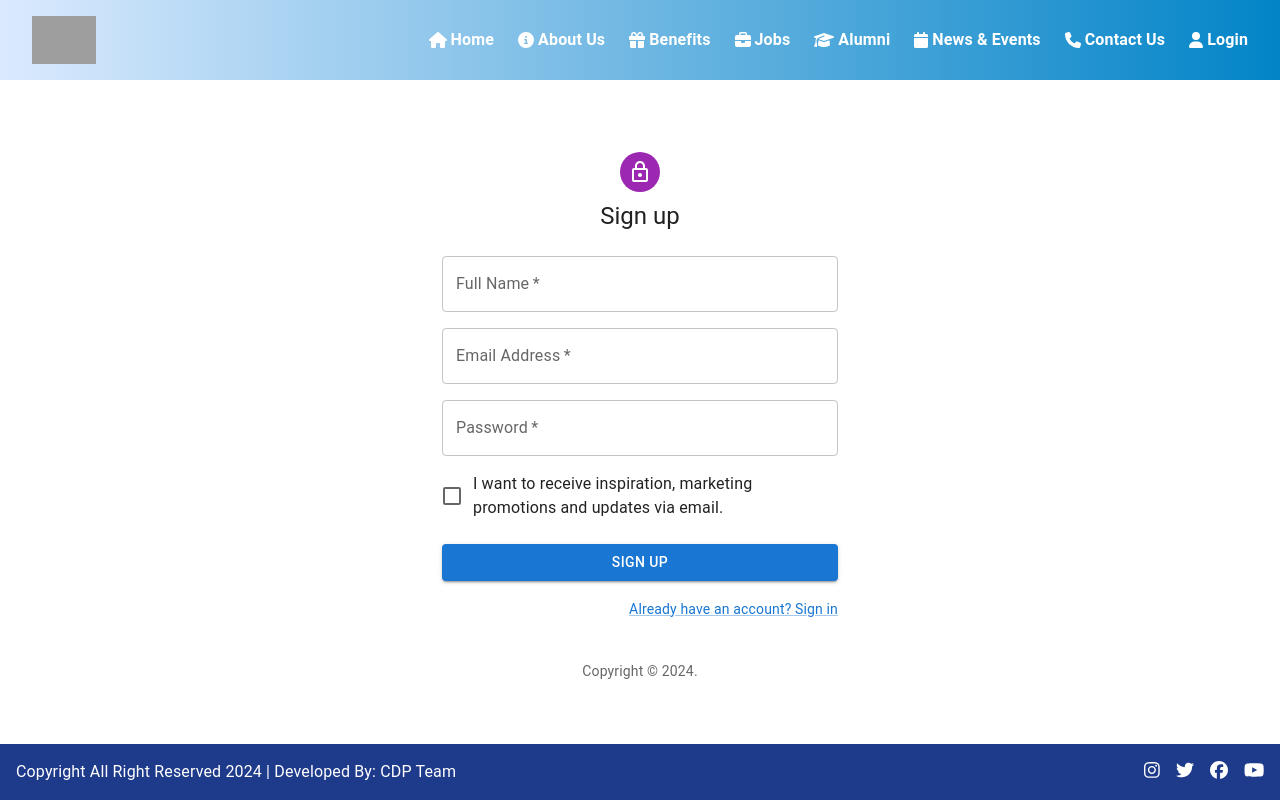
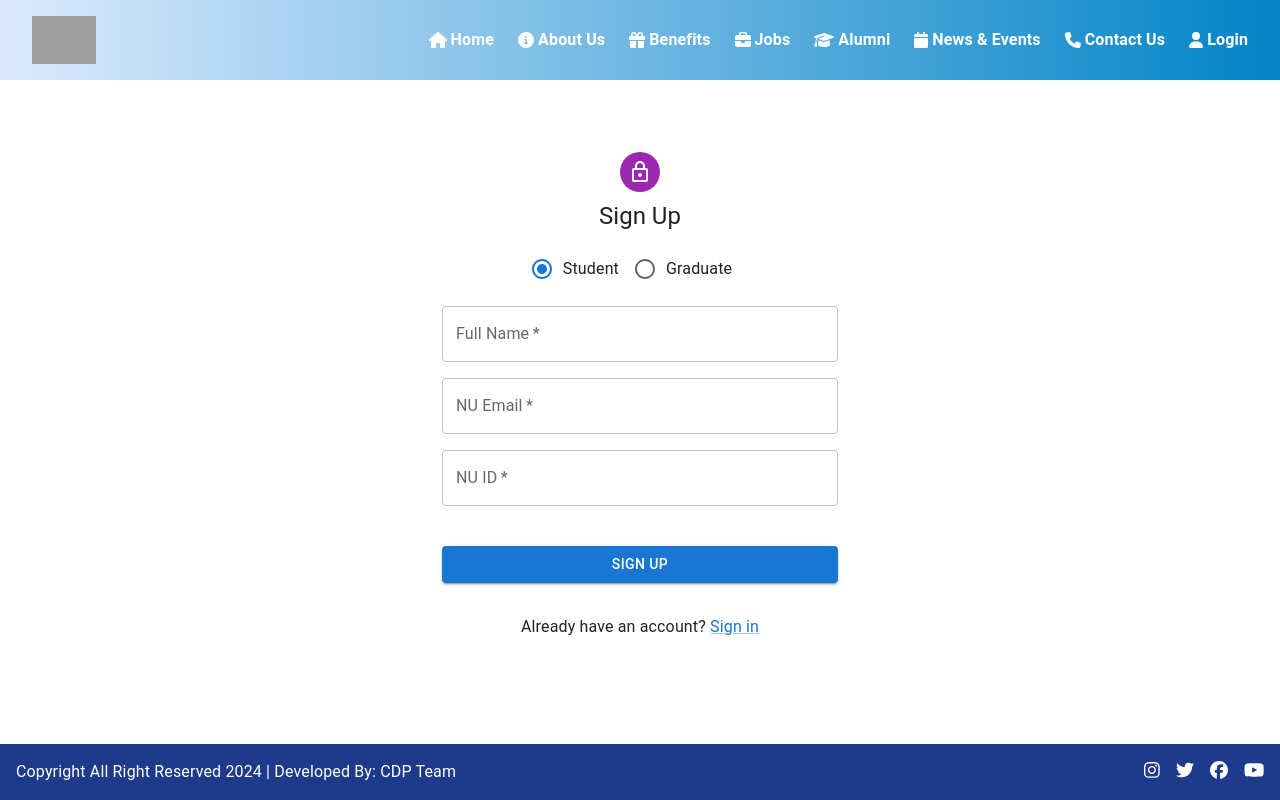
Before and after one commit to Khizar29/CDP-FYP, a React (Create React App) app in the folder cdp-frontend/: page /signup in a window 1280 px wide. Built offline with nearby package versions, Linux system fonts and the light colour scheme; grey boxes are pictures that could not be loaded.

Commit message:
updated signup form for graduates and students

```diff
--- a/cdp-frontend/src/components/SignUp.js
+++ b/cdp-frontend/src/components/SignUp.js
@@ -1,66 +1,64 @@
 // src/components/SignUp.js
-import * as React from 'react';
-import { useState, useContext } from 'react';
-import Avatar from '@mui/material/Avatar';
-import Button from '@mui/material/Button';
-import CssBaseline from '@mui/material/CssBaseline';
-import TextField from '@mui/material/TextField';
-import FormControlLabel from '@mui/material/FormControlLabel';
-import Checkbox from '@mui/material/Checkbox';
-import Link from '@mui/material/Link';
-import Grid from '@mui/material/Grid';
-import Box from '@mui/material/Box';
-import LockOutlinedIcon from '@mui/icons-material/LockOutlined';
-import Typography from '@mui/material/Typography';
-import Container from '@mui/material/Container';
+import React, { useState, useContext } from 'react';
+import { Avatar, Button, CssBaseline, TextField, Radio, RadioGroup, FormControlLabel, Typography, Container, Box, Link } from '@mui/material';
+import { LockOutlined as LockOutlinedIcon } from '@mui/icons-material';
 import { createTheme, ThemeProvider } from '@mui/material/styles';
 import { useNavigate } from 'react-router-dom';
 import axios from 'axios';
 import { UserContext } from '../contexts/UserContext';
 
-function Copyright(props) {
-  return (
-    <Typography variant="body2" color="text.secondary" align="center" {...props}>
-      {'Copyright © '}
-      {new Date().getFullYear()}
-      {'.'}
-    </Typography>
-  );
-}
-
 const defaultTheme = createTheme();
 
 export default function SignUp() {
+  const [userType, setUserType] = useState('student');
   const [fullName, setFullName] = useState('');
-  const [email, setEmail] = useState('');
-  const [password, setPassword] = useState('');
+  const [nuEmail, setNuEmail] = useState('');
+  const [nuid, setNuid] = useState('');
+  const [maskedEmail, setMaskedEmail] = useState('');
+  const [error, setError] = useState('');
   const navigate = useNavigate();
   const { setUser } = useContext(UserContext);
 
-  const handleSubmit = async (event) => {
+  // Handle form submission for Student registration
+  const handleStudentSubmit = async (event) => {
     event.preventDefault();
-
+    setError('');
     try {
       const response = await axios.post(`${process.env.REACT_APP_BACKEND_URL}/api/v1/users/register`, {
         fullName,
-        email,
-        password,
-      }, {
-        headers: {
-          'Content-Type': 'application/json'
+        email: nuEmail,
+        nuId: nuid,
+      });
+      setUser(response.data.data); // Updated to access user data structure
+      alert("Student registered successfully.");
+      navigate('/signin');
+    } catch (err) {
+      setError(err.response?.data?.message || "Failed to register student.");
     }
-      });
+  };
 
-      console.log('User registered:', response.data);
-      alert('User registered successfully');
-      setUser(response.data.user); // Set the user context
-      navigate('/signin'); // Redirect to home or another page after successful registration
-    } catch (error) {
-      if (error.response) {
-        console.error('Error registering user:', error.response.data);
-      } else {
-        console.error('Error registering user:', error.message);
+  // Handle Graduate check for masked email
+  const handleGraduateCheck = async () => {
+    setError('');
+    setMaskedEmail('');
+    try {
+      const response = await axios.post(`${process.env.REACT_APP_BACKEND_URL}/api/v1/users/check-graduate`, { nuId: nuid });
+      setMaskedEmail(response.data.data.maskedEmail); // Store masked email for confirmation display
+    } catch (err) {
+      setError(err.response?.data?.message || "Graduate not found or already registered.");
     }
+  };
+
+  // Register Graduate after confirmation
+  const handleGraduateRegister = async () => {
+    setError('');
+    try {
+      const response = await axios.post(`${process.env.REACT_APP_BACKEND_URL}/api/v1/users/register-graduate`, { nuId: nuid });
+      setUser(response.data.data); // Updated to access user data structure
+      alert("Graduate registered successfully.");
+      navigate('/signin');
+    } catch (err) {
+      setError(err.response?.data?.message || "Failed to register graduate.");
     }
   };
 
@@ -68,23 +66,26 @@ export default function SignUp() {
     <ThemeProvider theme={defaultTheme}>
       <Container component="main" maxWidth="xs">
         <CssBaseline />
-        <Box
-          sx={{
-            marginTop: 8,
-            display: 'flex',
-            flexDirection: 'column',
-            alignItems: 'center',
-          }}
-        >
+        <Box sx={{ marginTop: 8, display: 'flex', flexDirection: 'column', alignItems: 'center' }}>
           <Avatar sx={{ m: 1, bgcolor: 'secondary.main' }}>
             <LockOutlinedIcon />
           </Avatar>
-          <Typography component="h1" variant="h5">
-            Sign up
-          </Typography>
-          <Box component="form" noValidate onSubmit={handleSubmit} sx={{ mt: 3 }}>
-            <Grid container spacing={2}>
-              <Grid item xs={12}>
+          <Typography component="h1" variant="h5">Sign Up</Typography>
+
+          {/* User Type Selector */}
+          <RadioGroup
+            row
+            value={userType}
+            onChange={(e) => { setUserType(e.target.value); setMaskedEmail(''); setError(''); }}
+            sx={{ mt: 2, mb: 1 }}
+          >
+            <FormControlLabel value="student" control={<Radio />} label="Student" />
+            <FormControlLabel value="graduate" control={<Radio />} label="Graduate" />
+          </RadioGroup>
+
+          {/* Student Registration Form */}
+          {userType === 'student' && (
+            <Box component="form" noValidate onSubmit={handleStudentSubmit} sx={{ mt: 1 }}>
               <TextField
                 required
                 fullWidth
@@ -94,58 +95,69 @@ export default function SignUp() {
                 autoComplete="name"
                 value={fullName}
                 onChange={(e) => setFullName(e.target.value)}
+                sx={{ mb: 2 }}
               />
-              </Grid>
-              <Grid item xs={12}>
               <TextField
                 required
                 fullWidth
-                  id="email"
-                  label="Email Address"
-                  name="email"
+                id="nuEmail"
+                label="NU Email"
+                name="nuEmail"
                 autoComplete="email"
-                  value={email}
-                  onChange={(e) => setEmail(e.target.value)}
+                value={nuEmail}
+                onChange={(e) => setNuEmail(e.target.value)}
+                sx={{ mb: 2 }}
               />
-              </Grid>
-              <Grid item xs={12}>
               <TextField
                 required
                 fullWidth
-                  name="password"
-                  label="Password"
-                  type="password"
-                  id="password"
-                  autoComplete="new-password"
-                  value={password}
-                  onChange={(e) => setPassword(e.target.value)}
+                id="studentNuid" // unique ID for student form
+                label="NU ID"
+                name="studentNuid"
+                value={nuid}
+                onChange={(e) => setNuid(e.target.value)}
+                sx={{ mb: 2 }}
               />
-              </Grid>
-              <Grid item xs={12}>
-                <FormControlLabel
-                  control={<Checkbox value="allowExtraEmails" color="primary" />}
-                  label="I want to receive inspiration, marketing promotions and updates via email."
+              <Button type="submit" fullWidth variant="contained" sx={{ mt: 3, mb: 2 }}>Sign Up</Button>
+              {error && <Typography color="error" align="center" sx={{ mt: 1 }}>{error}</Typography>}
+            </Box>
+          )}
+
+          {/* Graduate Registration Flow */}
+          {userType === 'graduate' && (
+            <Box sx={{ mt: 1 }}>
+              <TextField
+                required
+                fullWidth
+                id="graduateNuid" // unique ID for graduate form
+                label="NU ID"
+                name="graduateNuid"
+                value={nuid}
+                onChange={(e) => setNuid(e.target.value)}
+                sx={{ mb: 2 }}
               />
-              </Grid>
-            </Grid>
-            <Button
-              type="submit"
-              fullWidth
-              variant="contained"
-              sx={{ mt: 3, mb: 2 }}
-            >
-              Sign Up
-            </Button>
-            <Grid container justifyContent="flex-end">
-              <Grid item>
-                <Link href="/signin" variant="body2">
-                  Already have an account? Sign in
-                </Link>
-              </Grid>
-            </Grid>
+              <Button onClick={handleGraduateCheck} fullWidth variant="contained" sx={{ mb: 2 }}>Check</Button>
+
+              {/* Show masked email and register button if graduate is found */}
+              {maskedEmail && (
+                <>
+                  <Typography align="center" sx={{ mt: 1 }}>Graduate found. Confirmed email: {maskedEmail}</Typography>
+                  <Button onClick={handleGraduateRegister} fullWidth variant="contained" sx={{ mt: 2 }}>Register</Button>
+                </>
+              )}
+
+              {error && (
+                <Typography color="error" align="center" sx={{ mt: 1 }}>
+                  {error}
+                </Typography>
+              )}
             </Box>
+          )}
+
+          <Typography align="center" sx={{ mt: 2 }}>
+            Already have an account? <Link href="/signin">Sign in</Link>
+          </Typography>
         </Box>
-        <Copyright sx={{ mt: 5 }} />
       </Container>
     </ThemeProvider>
   );
```
Lines whose indentation alone changed are shown as unchanged.
